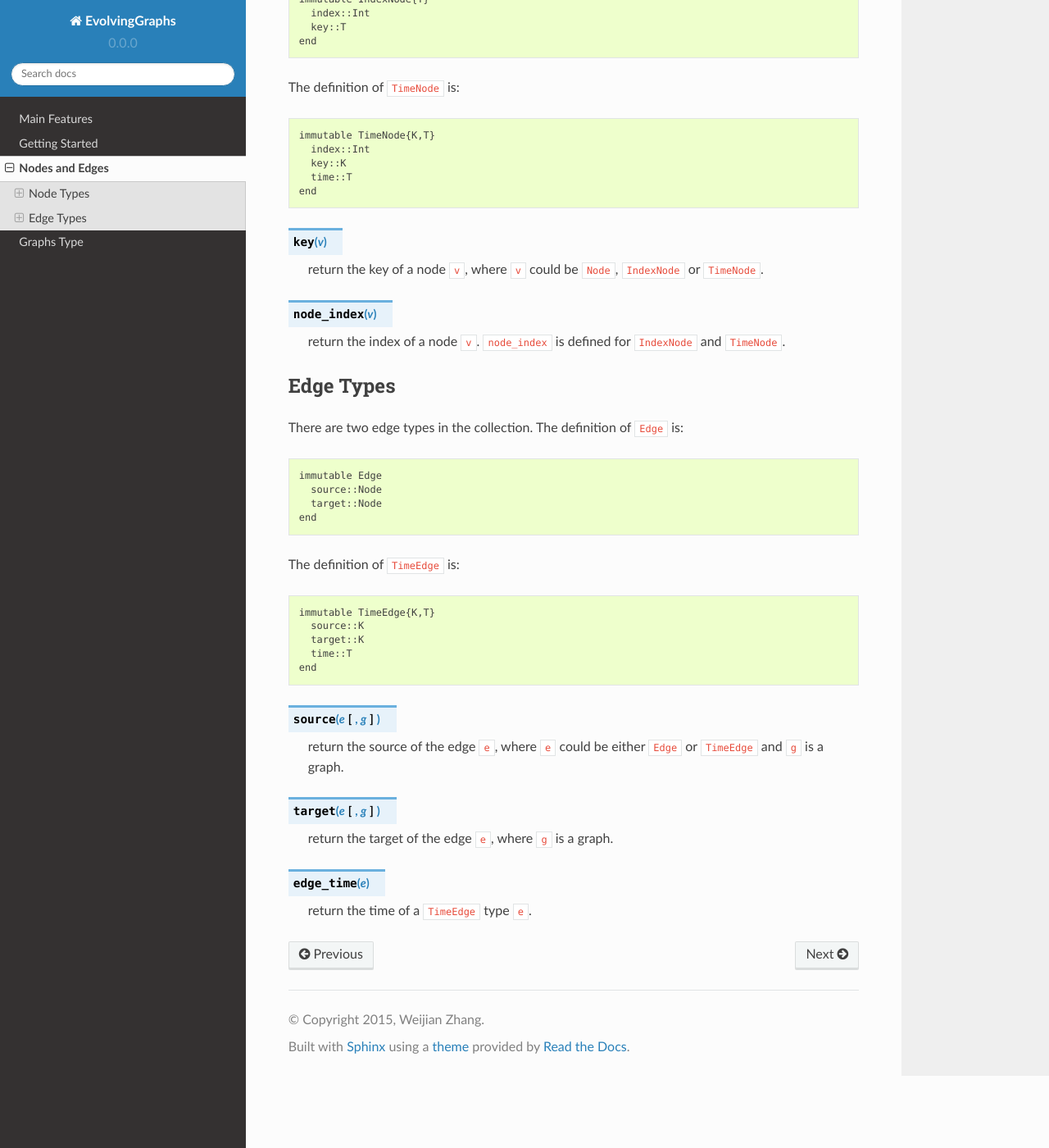
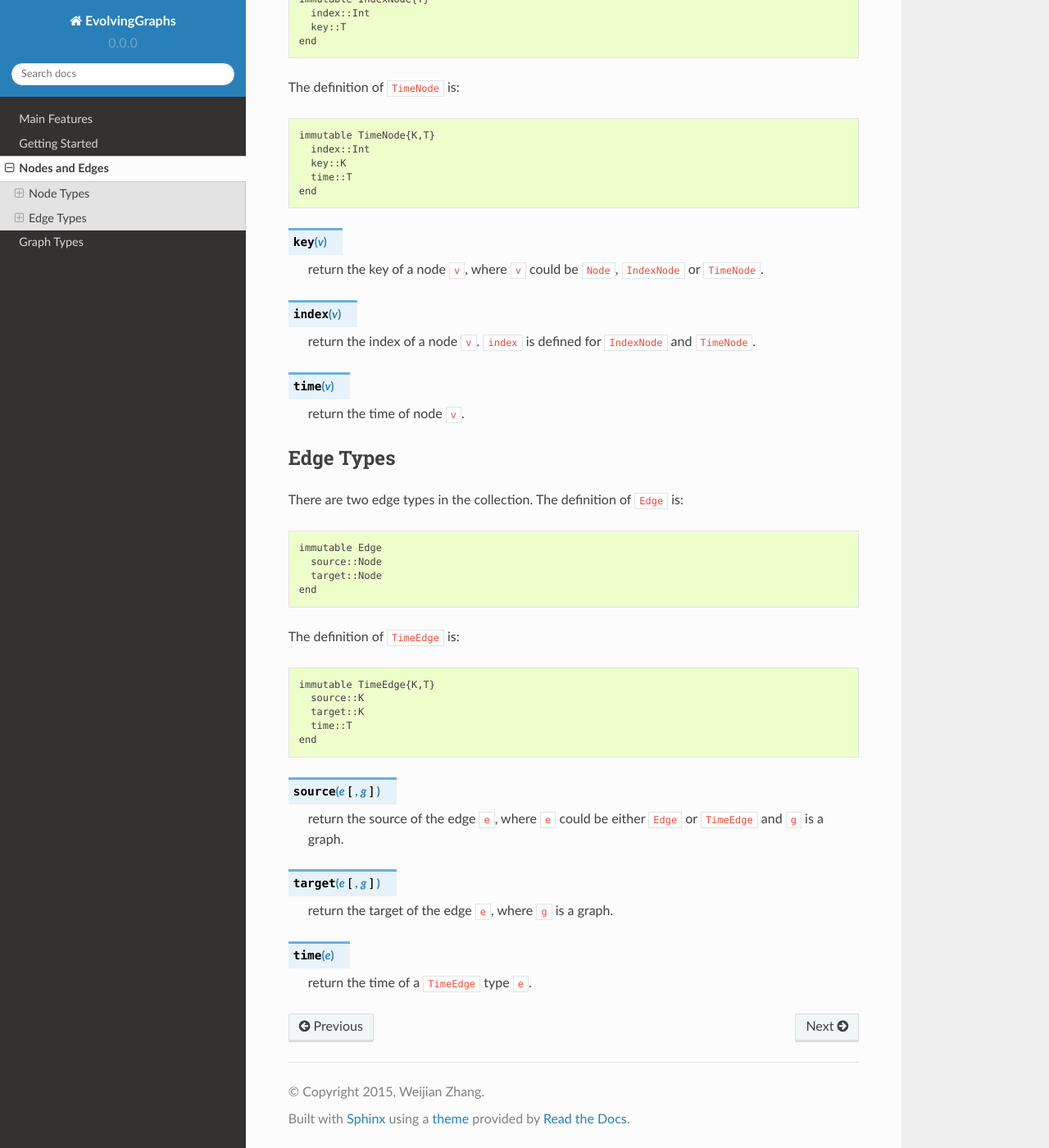
Before and after one commit to EtymoIO/EvolvingGraphs.jl, a Sphinx documentation site: the page built from doc/node_edge.rst, in a window 1280 px wide and 1400 px high, scrolled down 436 px. Shown: the whole window at 82% size. Built offline with Sphinx 7.4.7 and the Read the Docs theme 2.0.0, drawn with Linux system fonts in a browser that asks for light colours.

Commit message:
use shorter node and edge function names

```diff
--- a/doc/graph.rst
+++ b/doc/graph.rst
@@ -1,4 +1,4 @@
-Graphs Type
+Graph Types
 ===========
 
 TimeGraph
--- a/doc/node_edge.rst
+++ b/doc/node_edge.rst
@@ -31,10 +31,15 @@ The definition of ``TimeNode`` is::
    return the key of a node ``v``, where ``v`` could be ``Node``,
    ``IndexNode`` or ``TimeNode``.
 
-.. function:: node_index(v)
+.. function:: index(v)
 
-   return the index of a node ``v``. ``node_index`` is defined for
+   return the index of a node ``v``. ``index`` is defined for
    ``IndexNode`` and ``TimeNode``.
+
+
+.. function:: time(v)
+
+   return the time of node ``v``.
 
 
 Edge Types
@@ -66,6 +71,6 @@ The definition of ``TimeEdge`` is::
 
    return the target of the edge ``e``, where ``g`` is a graph.
 
-.. function:: edge_time(e)
+.. function:: time(e)
 
    return the time of a ``TimeEdge`` type ``e``.
```
Also changed, not shown: 1 other file.
